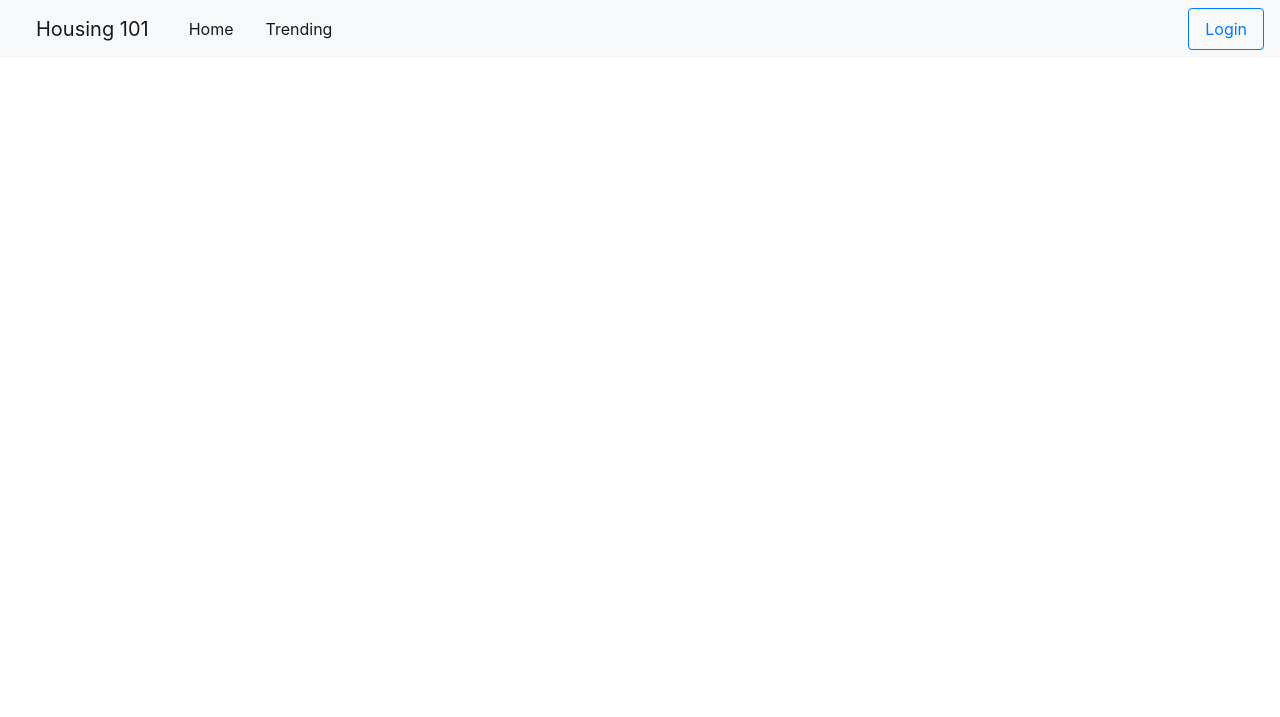
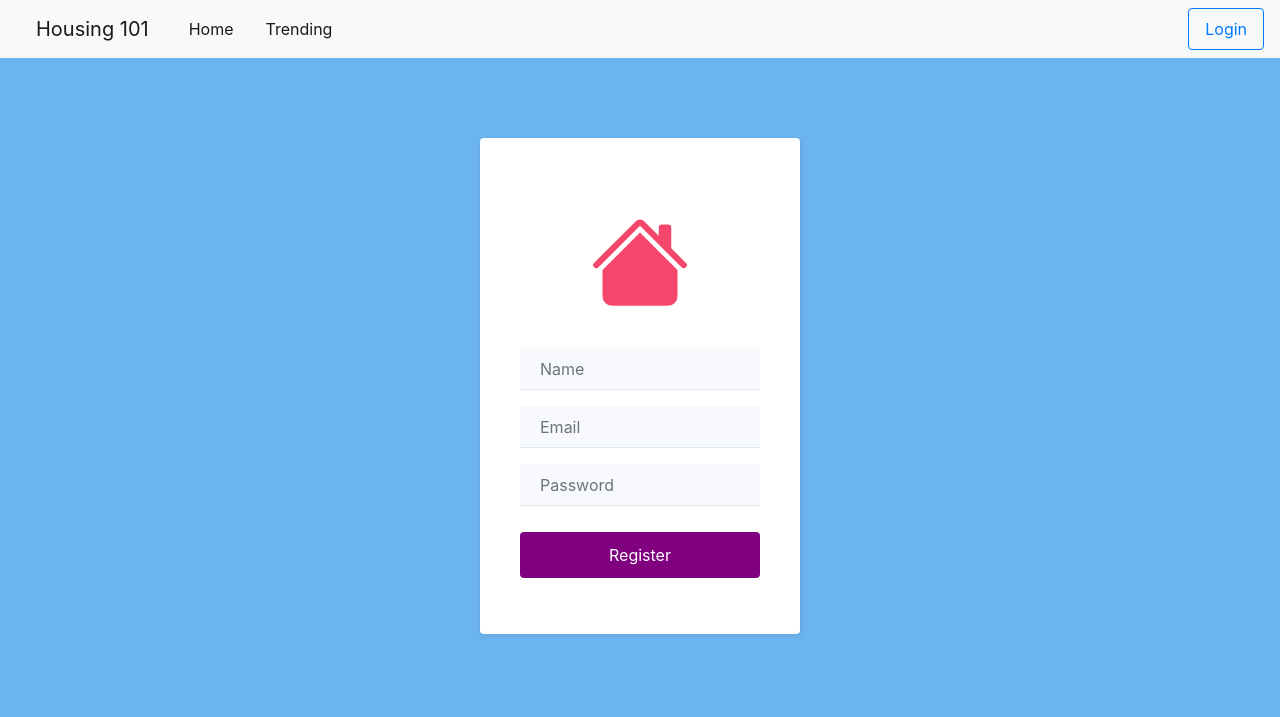
Before and after one commit to erinliu805/cs326-final-lambda, a website: page src/static/register.html in a window 1280 px wide. Drawn offline with nearby package versions, Linux system fonts and the light colour scheme.

Commit message:
fleshing out register

```diff
--- a/src/static/main.css
+++ b/src/static/main.css
@@ -1,5 +1,9 @@
 a {
     margin-left: 1em;
+}
+
+body {
+  background: #6cb4f0;
 }
 
 .login {
@@ -57,3 +61,10 @@ a {
     opacity: 0.9;
     text-decoration: none;
   }
+
+  .register {
+    text-align: center;
+    margin-right: auto;
+    margin-left: auto;
+    display: block;
+  }
--- a/src/static/register.html
+++ b/src/static/register.html
@@ -37,6 +37,19 @@
 		</div>
     </nav>
 
+    <div class="login">
+        <form method="post">
+            <h2 class="sr-only">Login Form</h2>
+            <div class="icon"><svg class="bi bi-house-fill" width="1em" height="1em" viewBox="0 0 16 16" fill="currentColor" xmlns="http://www.w3.org/2000/svg">
+                <path fill-rule="evenodd" d="M8 3.293l6 6V13.5a1.5 1.5 0 01-1.5 1.5h-9A1.5 1.5 0 012 13.5V9.293l6-6zm5-.793V6l-2-2V2.5a.5.5 0 01.5-.5h1a.5.5 0 01.5.5z" clip-rule="evenodd"/>
+                <path fill-rule="evenodd" d="M7.293 1.5a1 1 0 011.414 0l6.647 6.646a.5.5 0 01-.708.708L8 2.207 1.354 8.854a.5.5 0 11-.708-.708L7.293 1.5z" clip-rule="evenodd"/>
+              </svg></div>
+            <div class="form-group"><input class="form-control" type="email" name="email" placeholder="Name"></div>
+            <div class="form-group"><input class="form-control" type="email" name="email" placeholder="Email"></div>
+            <div class="form-group"><input class="form-control" type="password" name="password" placeholder="Password"></div>
+            <div class="form-group"><button class="btn btn-primary btn-block" type="submit">Register</button></div></form>
+    </div>
+
 
 </body>
 </html>
```
